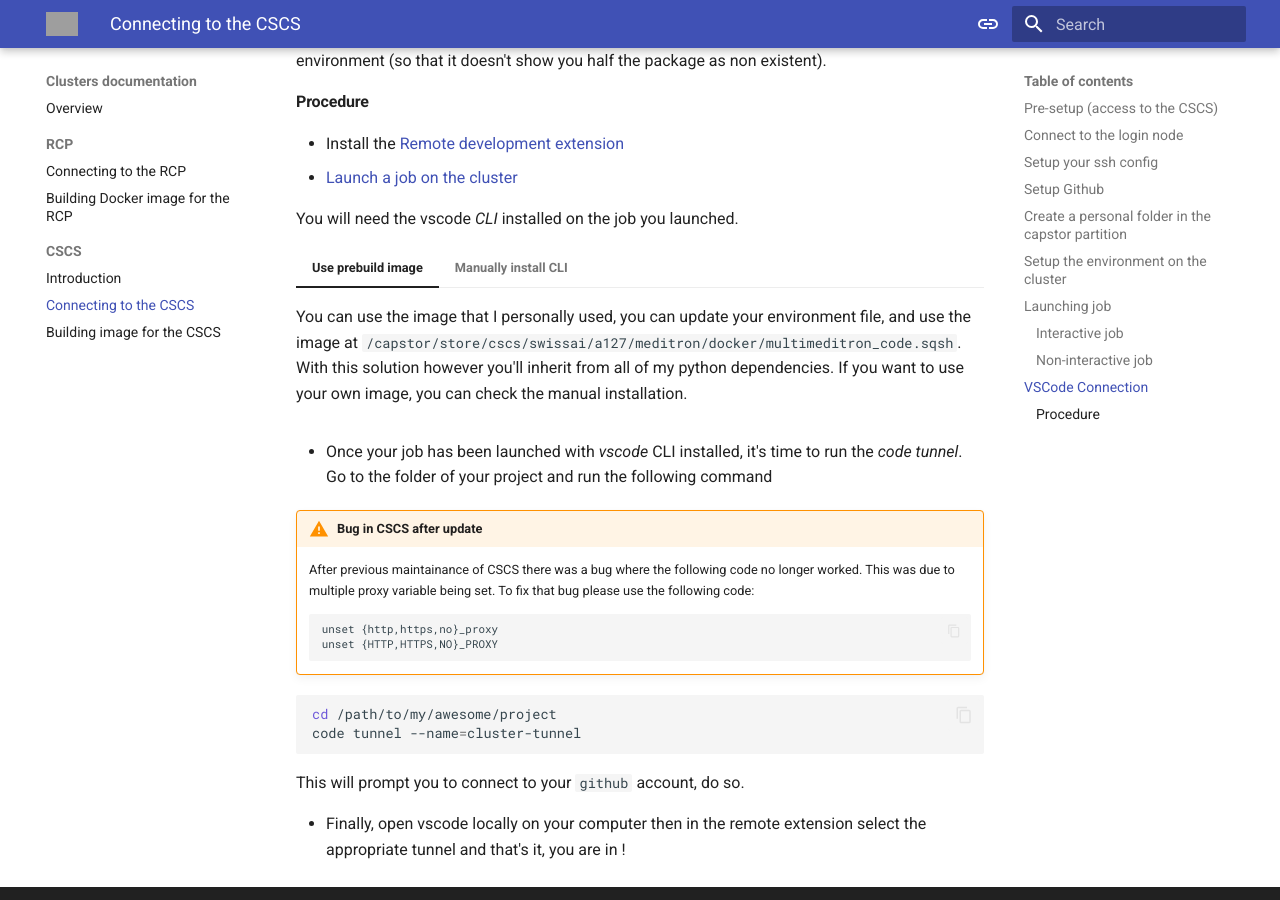
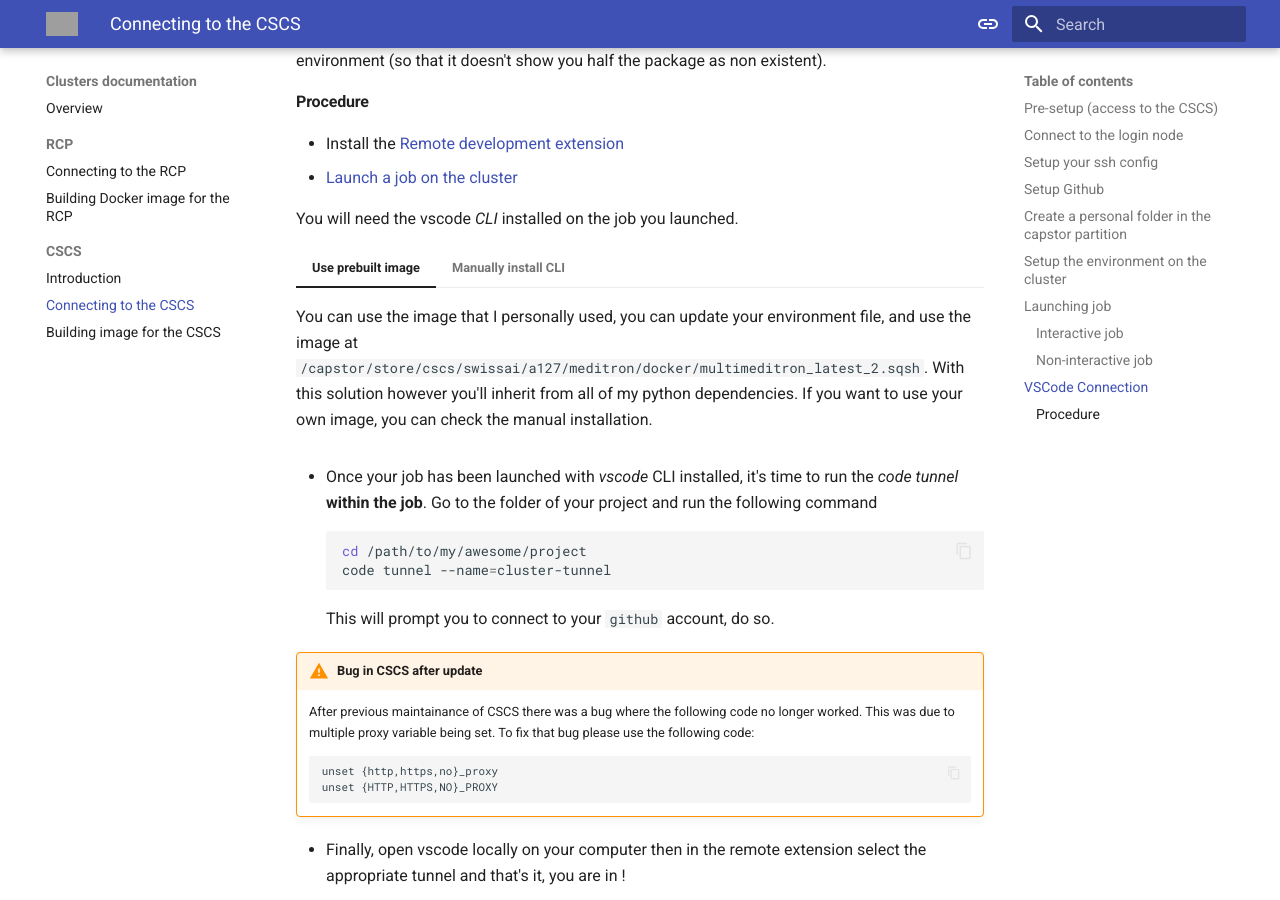
Before and after one commit to EPFLiGHT/LiGHT-doc, an MkDocs documentation site: the page built from docs/clusters/cscs.md, in a window 1280 px wide and 900 px high, scrolled down 11185 px. Built offline with MkDocs 1.6.1 and Material for MkDocs 9.7.7, drawn with Linux system fonts in a browser that asks for light colours; grey boxes are pictures that could not be loaded.

Commit message:
Fix typos and update CSCS documentation
Updated the instructions for using prebuilt images and clarified the steps for running the code tunnel within the job. Fixed typos and improved clarity in the documentation.

````diff
--- a/docs/clusters/cscs.md
+++ b/docs/clusters/cscs.md
@@ -534,9 +534,9 @@ If you want to join the modern era of computers and have something more involve
 
    You will need the vscode *CLI* installed on the job you launched.
 
-=== "Use prebuild image"
+=== "Use prebuilt image"
 
-    You can use the image that I personally used, you can update your environment file, and use the image at `/capstor/store/cscs/swissai/a127/meditron/docker/multimeditron_code.sqsh`. With this solution however you'll inherit from all of my python dependencies. If you want to use your own image, you can check the manual installation.
+    You can use the image that I personally used, you can update your environment file, and use the image at `/capstor/store/cscs/swissai/a127/meditron/docker/multimeditron_latest_2.sqsh`. With this solution however you'll inherit from all of my python dependencies. If you want to use your own image, you can check the manual installation.
 
 === "Manually install CLI"
 
@@ -556,7 +556,13 @@ If you want to join the modern era of computers and have something more involve
     RUN rm -rf /workspace/code
     ```
 
- - Once your job has been launched with *vscode* CLI installed, it's time to run the *code tunnel*. Go to the folder of your project and run the following command
+ - Once your job has been launched with *vscode* CLI installed, it's time to run the *code tunnel* **within the job**. Go to the folder of your project and run the following command
+   ```bash
+   cd /path/to/my/awesome/project
+   code tunnel --name=cluster-tunnel
+   ```
+   This will prompt you to connect to your `github` account, do so.
+
 
 !!! warning "Bug in CSCS after update"
 
@@ -567,12 +573,4 @@ If you want to join the modern era of computers and have something more involve
 	unset {HTTP,HTTPS,NO}_PROXY
 	```
 
-
-
-   ```bash
-   cd /path/to/my/awesome/project
-   code tunnel --name=cluster-tunnel
-   ```
-   This will prompt you to connect to your `github` account, do so.
-
  - Finally, open vscode locally on your computer then in the remote extension select the appropriate tunnel and that's it, you are in !
````
